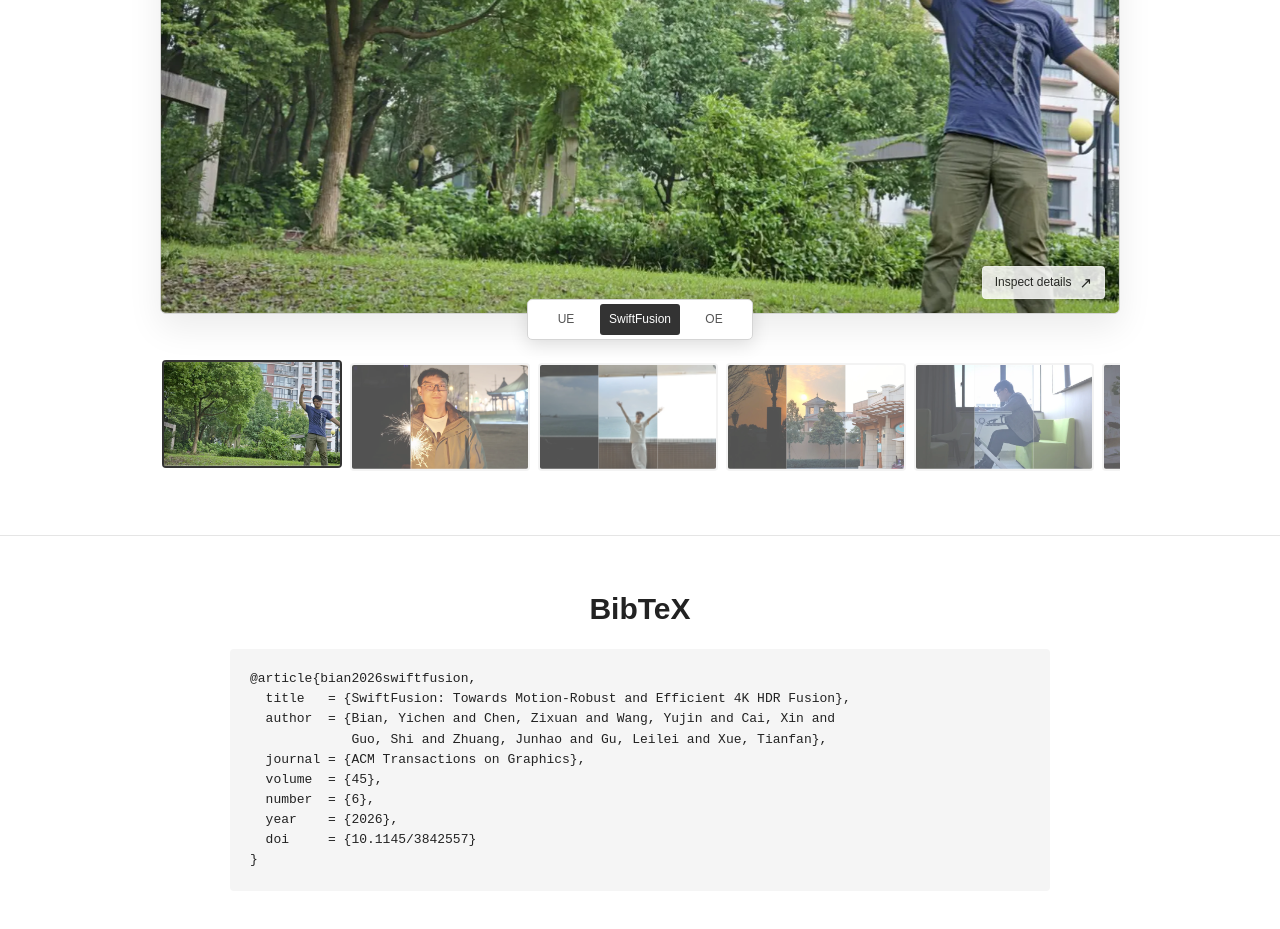
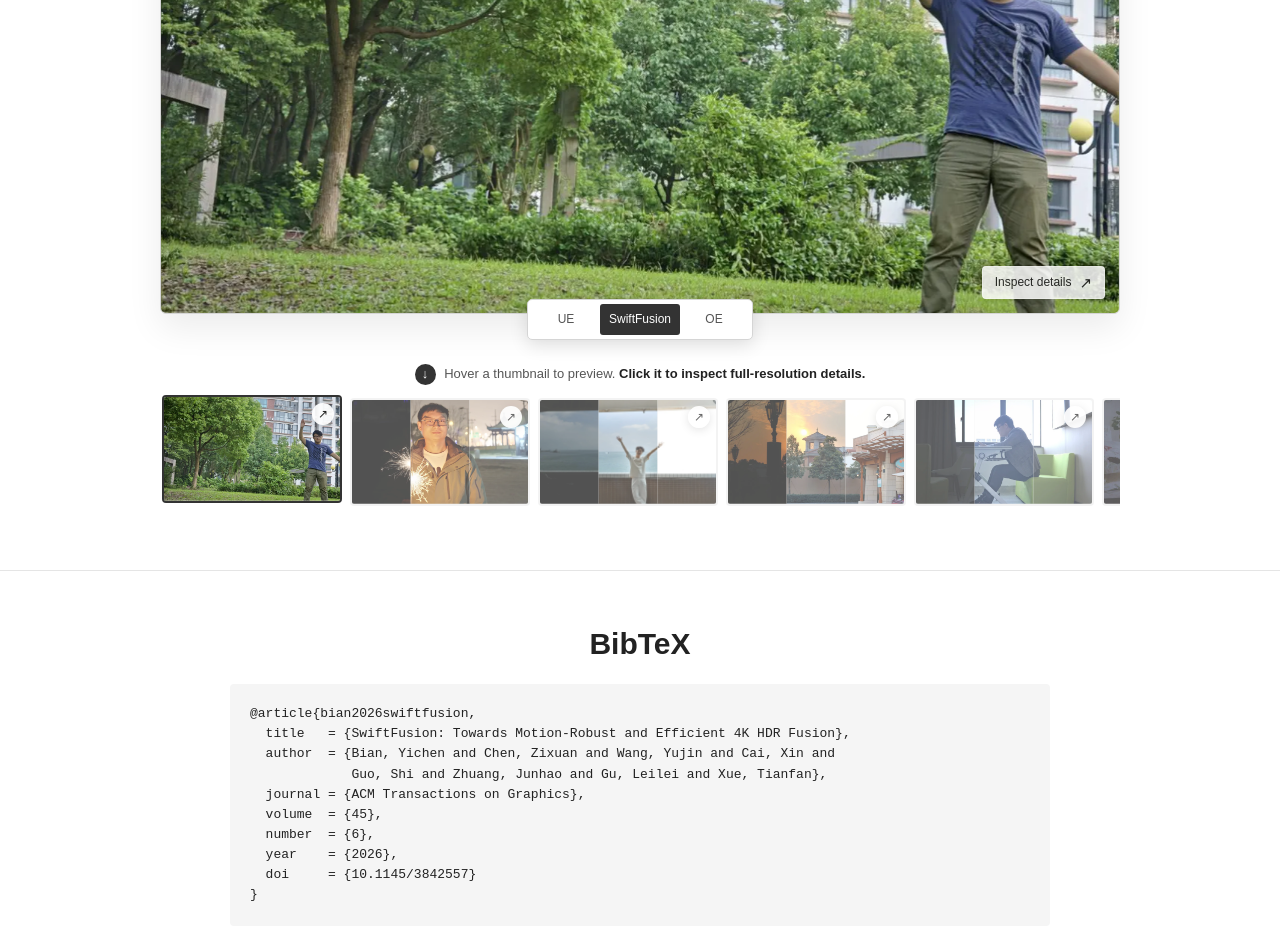
Before and after one commit to Bian-Yichen/SwiftFusion, a plain HTML site: page index.html in a window 1280 px wide. Shown: the part 3650-4579 px from the top of the page. Drawn offline with Linux system fonts and the light colour scheme.

Commit message:
Make scene inspection affordance more prominent

```diff
--- a/static/css/index.css
+++ b/static/css/index.css
@@ -347,11 +347,33 @@ h2 {
   background: #333;
 }
 
+.scene-browser-hint {
+  margin: 24px 0 10px;
+  color: #555;
+  font-size: 13px;
+  text-align: center;
+}
+
+.scene-browser-hint span {
+  display: inline-grid;
+  width: 21px;
+  height: 21px;
+  margin-right: 5px;
+  place-items: center;
+  color: #fff;
+  background: #333;
+  border-radius: 50%;
+}
+
+.scene-browser-hint strong {
+  color: #222;
+}
+
 .scene-filmstrip {
   display: grid;
   grid-template-columns: repeat(6, minmax(0, 1fr));
   gap: 9px;
-  margin-top: 24px;
+  margin-top: 0;
 }
 
 .scene-thumbnail {
@@ -368,6 +390,26 @@ h2 {
     border-color 260ms ease,
     opacity 260ms ease,
     transform 420ms cubic-bezier(0.22, 1, 0.36, 1);
+}
+
+.scene-thumbnail::after {
+  position: absolute;
+  z-index: 2;
+  top: 6px;
+  right: 6px;
+  display: grid;
+  width: 22px;
+  height: 22px;
+  place-items: center;
+  color: #222;
+  background: rgb(255 255 255 / 0.92);
+  border-radius: 50%;
+  box-shadow: 0 2px 8px rgb(0 0 0 / 0.16);
+  content: "↗";
+  font-size: 12px;
+  line-height: 1;
+  pointer-events: none;
+  transition: opacity 180ms ease;
 }
 
 .scene-thumbnail:hover,
@@ -419,26 +461,48 @@ h2 {
 .thumbnail-open-cue {
   position: absolute;
   z-index: 3;
-  right: 7px;
-  bottom: 7px;
-  padding: 4px 6px;
+  inset: 0;
+  display: flex;
+  align-items: center;
+  flex-direction: column;
+  justify-content: center;
+  padding: 10px;
   color: #fff;
-  background: rgb(0 0 0 / 0.66);
-  border-radius: 3px;
-  font-size: 10px;
-  line-height: 1;
+  background: rgb(0 0 0 / 0.58);
+  font-size: 12px;
+  line-height: 1.2;
   opacity: 0;
   pointer-events: none;
-  transform: translateY(5px);
+  transform: scale(0.96);
   transition:
     opacity 220ms ease,
     transform 320ms cubic-bezier(0.22, 1, 0.36, 1);
 }
 
+.thumbnail-open-cue strong {
+  padding: 5px 8px;
+  background: #fff;
+  border-radius: 3px;
+  color: #222;
+  font-size: 12px;
+  font-weight: 600;
+}
+
+.thumbnail-open-cue small {
+  margin-top: 6px;
+  color: rgb(255 255 255 / 0.9);
+  font-size: 9px;
+}
+
 .scene-thumbnail:hover .thumbnail-open-cue,
 .scene-thumbnail:focus-visible .thumbnail-open-cue {
   opacity: 1;
-  transform: translateY(0);
+  transform: scale(1);
+}
+
+.scene-thumbnail:hover::after,
+.scene-thumbnail:focus-visible::after {
+  opacity: 0;
 }
 
 .result-lightbox {
@@ -782,7 +846,7 @@ footer {
     grid-auto-flow: column;
     grid-template-columns: none;
     gap: 8px;
-    margin-top: 20px;
+    margin-top: 0;
     padding: 3px 2px 10px;
     overflow-x: auto;
     scroll-snap-type: x mandatory;
--- a/static/js/index.js
+++ b/static/js/index.js
@@ -265,6 +265,11 @@ function renderGallery() {
         <button class="exposure-button" type="button" data-view="over" aria-pressed="false">OE</button>
       </div>
     </div>
+    <p class="scene-browser-hint">
+      <span aria-hidden="true">↓</span>
+      Hover a thumbnail to preview.
+      <strong>Click it to inspect full-resolution details.</strong>
+    </p>
     <div class="scene-filmstrip" aria-label="Result scenes"></div>
   `;
 
@@ -305,7 +310,10 @@ function renderGallery() {
         <img class="thumbnail-layer thumbnail-ours" src="${fullAsset(scene, "ours")}" alt="" loading="lazy" />
         <img class="thumbnail-layer thumbnail-over" src="${fullAsset(scene, "over")}" alt="" loading="lazy" />
       </span>
-      <span class="thumbnail-open-cue" aria-hidden="true">View details ↗</span>
+      <span class="thumbnail-open-cue" aria-hidden="true">
+        <strong>Click to inspect</strong>
+        <small>Full image + patch comparisons</small>
+      </span>
     `;
     button.addEventListener("pointerenter", () => setGalleryScene(scene, button));
     button.addEventListener("focus", () => setGalleryScene(scene, button));
```
